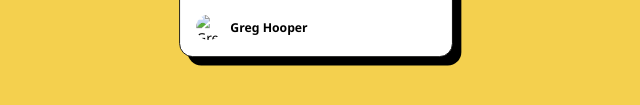
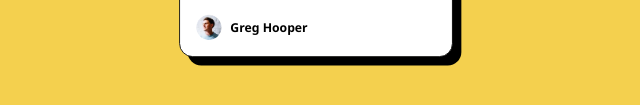
Before and after one commit to AegonCoder/blog-card-main, a plain HTML site: page index.html in a window 1280 px wide. Shown: the part 547-652 px from the top of the page, 324-964 px from the left. Drawn offline with Linux system fonts and the light colour scheme; the site is published under a folder, as on GitHub Pages, so addresses that start at the root find nothing.

Commit message:
Update index.html

```diff
--- a/index.html
+++ b/index.html
@@ -26,7 +26,7 @@
           presentation.</p>
 
         <div class="author">
-          <img class="author-avatar" src="/assets/images/image-avatar.webp" alt="Greg Hooper">
+          <img class="author-avatar" src="assets/images/image-avatar.webp" alt="Greg Hooper">
           <span class="author-name">Greg Hooper</span>
         </div>
       </div>
```
